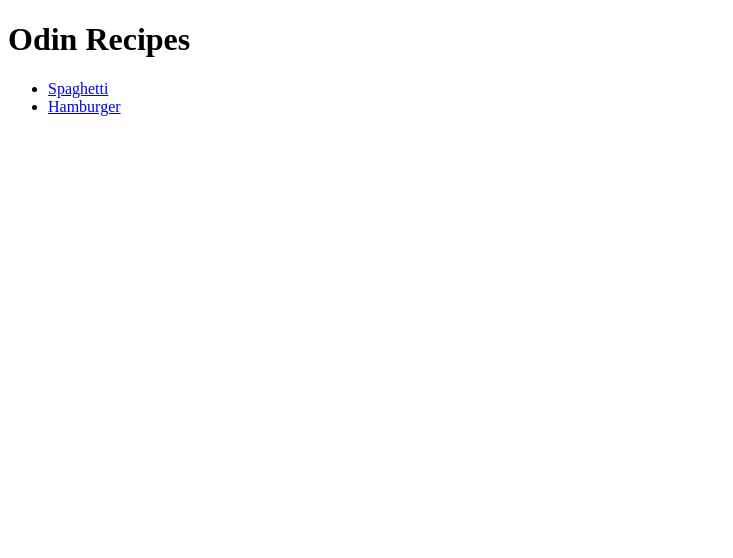
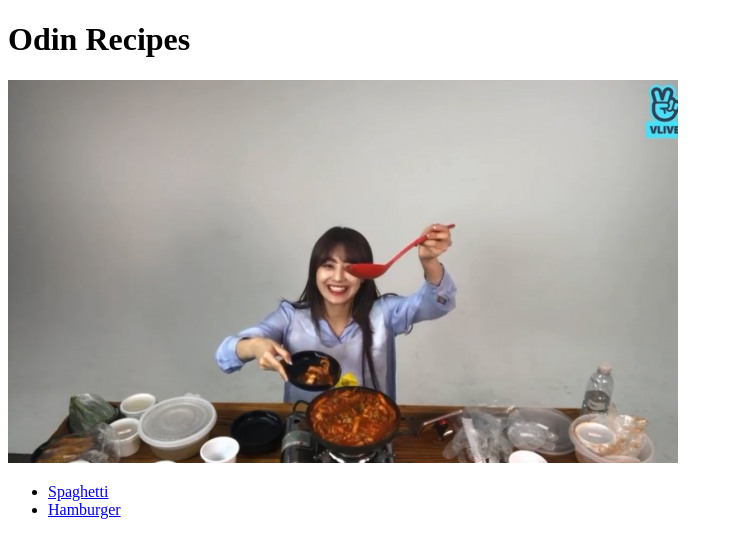
Before and after one commit to Blueming9511/odin-recipes, a plain HTML site: page index.html in a window 1280 px wide. Shown: the whole page, without its empty margins (0-733 px from the left). Drawn offline with Linux system fonts and the light colour scheme.

Commit message:
add jihyo picture

```diff
--- a/index.html
+++ b/index.html
@@ -7,6 +7,7 @@
     </head>
     <body>
         <h1>Odin Recipes</h1>
+        <img src="../image/restmb_allidxmake.jpg" alt="god jihyo">
         <ul>
             <li><a href="./spaghetti.html">Spaghetti</a></li>
             <li><a href="./hamburger.html">Hamburger</a></li>
```
Also changed, not shown: image/restmb_allidxmake.jpg (renamed from image/godJihyoIsCooking.jpg).
